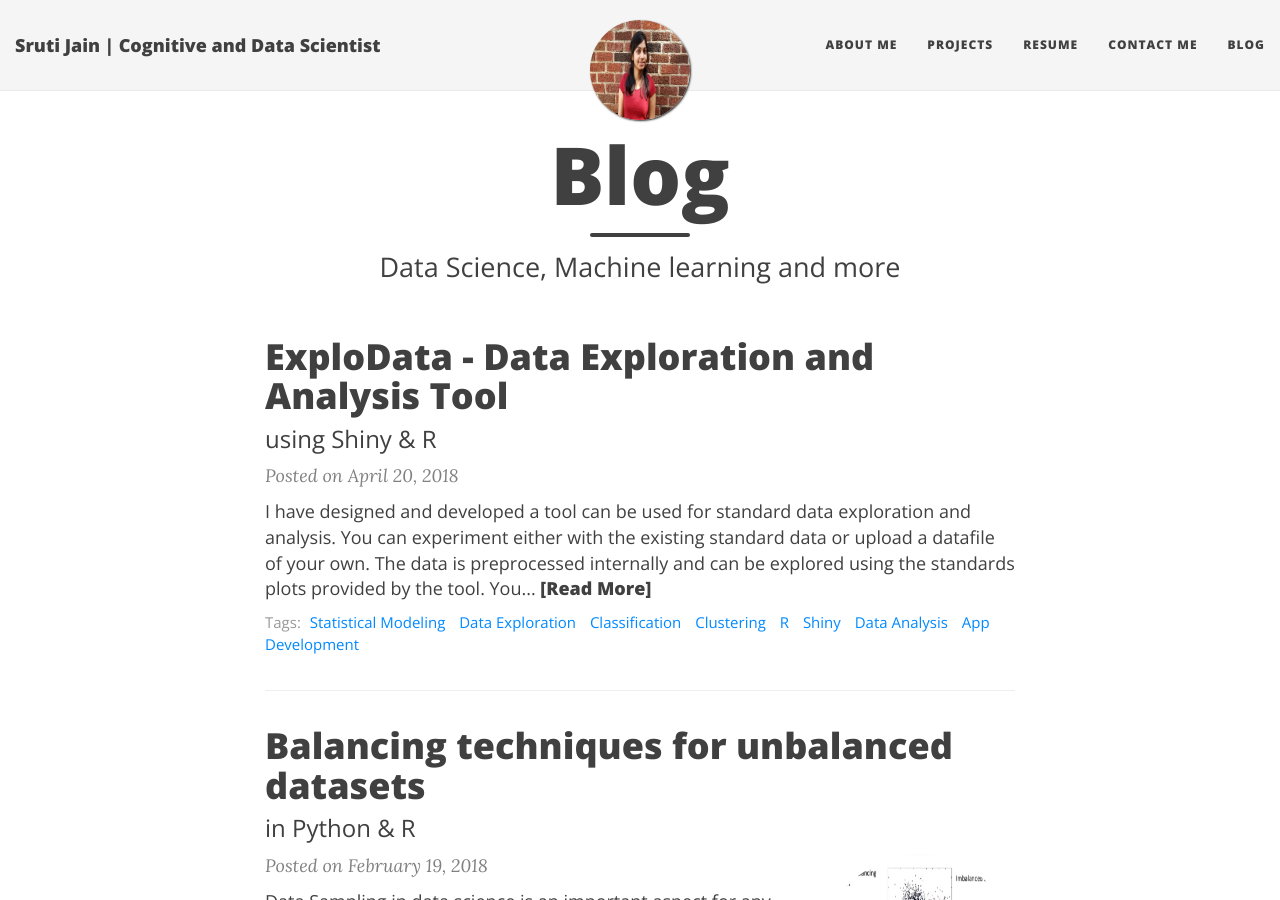
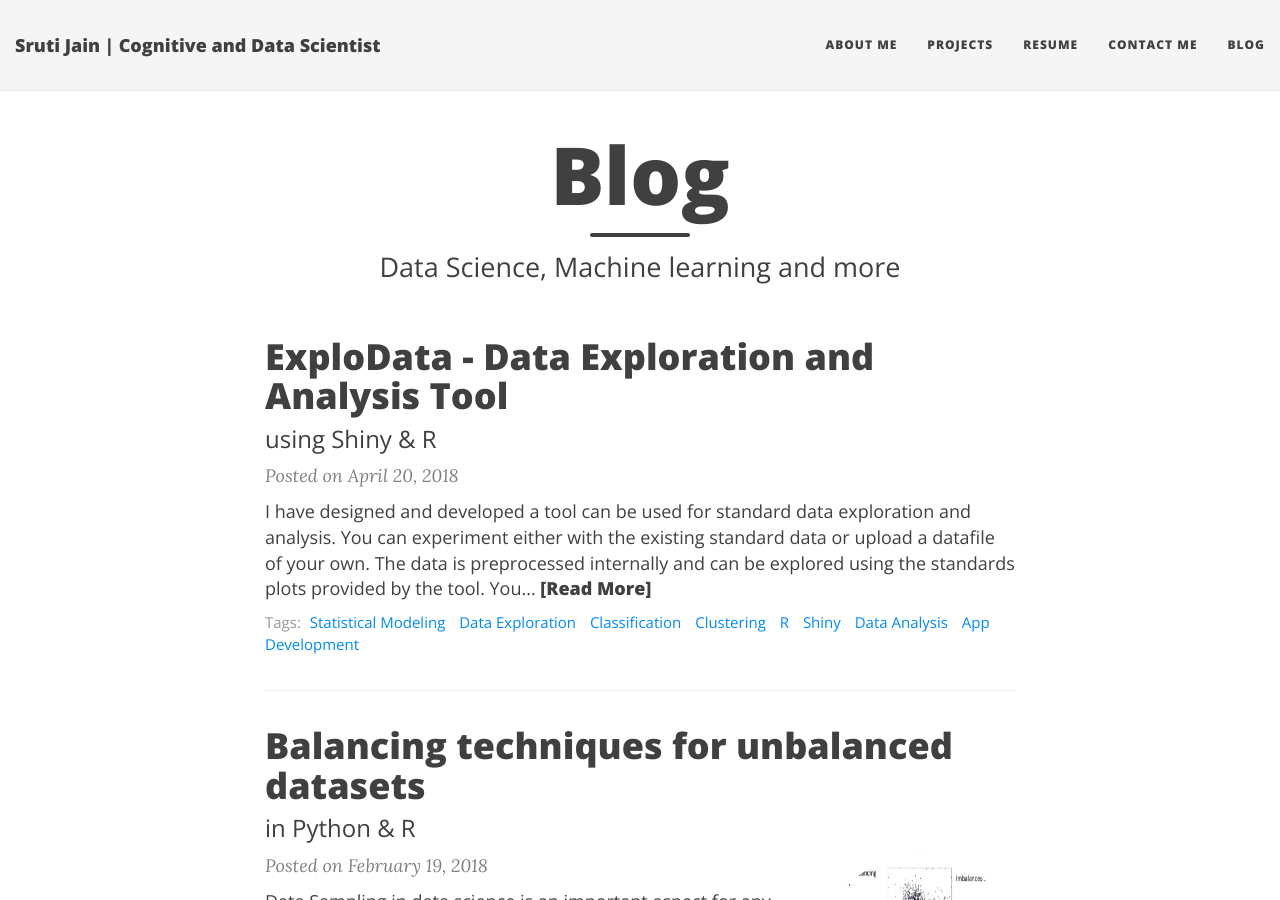
Before and after one commit to sruti-jain/sruti-jain.github.io, a Jekyll site: the page built from index.html, in a window 1280 px wide and 900 px high. Built offline with Jekyll 4.4.1, drawn with Linux system fonts in a browser that asks for light colours; nearby versions of some CDN libraries; the list of posts is cut into pages by our own code.

Commit message:
Update _config.yml

```diff
--- a/_config.yml
+++ b/_config.yml
@@ -27,10 +27,6 @@ navbar-links:
   Resume : "Resume"
   Contact Me : "contact"
   Blog: "index"
-
-# Image to show in the navigation bar - image must be a square (width = height)
-# Remove this parameter if you don't want an image in the navbar
-avatar: "/img/SrutiJain.jpeg"
 
 # If you want to have an image logo in the top-left corner instead of the title text,
 # then specify the following parameter
```
